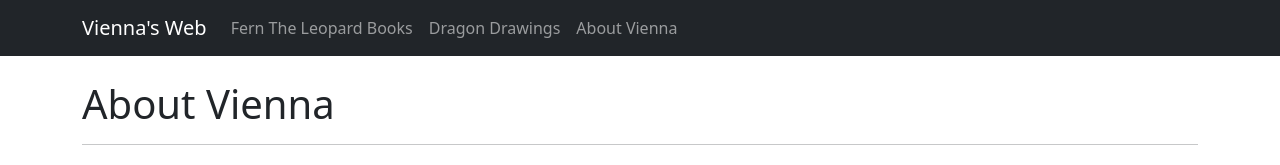
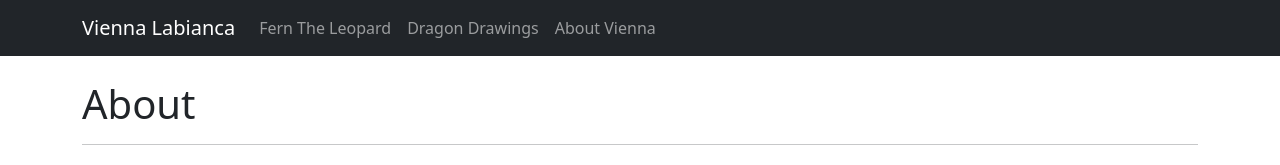
Before and after one commit to klabianco/viesite, a Next.js app: page /about in a window 1280 px wide. Shown: the top 165 px of the page. Built offline with nearby package versions, Linux system fonts and the light colour scheme.

Commit message:
title updates and minor changes...

```diff
--- a/components/FernNavbar.js
+++ b/components/FernNavbar.js
@@ -8,11 +8,11 @@ const FernNavbar = () => {
   return (
     <Navbar bg="dark" variant="dark" expand="lg" className='mb-4'>
     <Container>
-      <Navbar.Brand href="/">Vienna&apos;s Web</Navbar.Brand>
+      <Navbar.Brand href="/">Vienna Labianca</Navbar.Brand>
       <Navbar.Toggle aria-controls="basic-navbar-nav" />
       <Navbar.Collapse id="basic-navbar-nav">
         <Nav className="me-auto">
-          <Nav.Link href="/fern-leopard-books">Fern The Leopard Books</Nav.Link>
+          <Nav.Link href="/fern-leopard-books">Fern The Leopard</Nav.Link>
           <Nav.Link href="/dragon-drawings">Dragon Drawings</Nav.Link>
           <Nav.Link href="/about">About Vienna</Nav.Link>
           {/*
--- a/components/Header.js
+++ b/components/Header.js
@@ -5,7 +5,7 @@ const Header = ({title}) => {
     return (
         <>
         <Head>
-        <title>{title}</title>
+        <title>{title} - Vienna Labianca</title>
         <meta name="description" content={title} />
         <meta name="author" content="Vienna Labianca" />
         <meta name="google-site-verification" content="nbTobdLoCc4hK3bvPn20V8frJrQnwjMooxreqNZuMvQ" />
--- a/pages/about.js
+++ b/pages/about.js
@@ -7,7 +7,7 @@ import Header from '../components/Header'
 import Footer from "../components/Footer";
 
 export default function Home() {
-  const pageTitle = "About Vienna";
+  const pageTitle = "About";
   const fernLink = "/fern-leopard-books";
 
   return (
@@ -16,7 +16,7 @@ export default function Home() {
     <FernNavbar />
 
     <Container>
-    <h1>About Vienna</h1>
+    <h1>{pageTitle}</h1>
     <hr />
     <Row className="mb-3">
       <Col md>
--- a/pages/dragon-drawings.js
+++ b/pages/dragon-drawings.js
@@ -6,7 +6,7 @@ import Header from '../components/Header'
 import Footer from "../components/Footer";
 
 export default function Home() {
-  const pageTitle = "Vienna's Dragon Drawings";
+  const pageTitle = "Dragon Drawings";
 
   return (
     <>
@@ -14,7 +14,7 @@ export default function Home() {
     <FernNavbar />
 
       <Container>
-      <h1>Dragon Drawings</h1>
+      <h1>{pageTitle}</h1>
       <hr />
       <Col className="mb-3">
           <p>The Wings of Fire Books led me to thinking, &quot;Hey, what if I tried to draw some dragons?&quot;  I started by just tracing the covers of the books with tracing paper, and then after I had traced them, took pictures of them on an app called <a href="https://procreate.art/" target="_blank" rel="noreferrer noopener">Procreate</a> and traced them on the iPad.  Then I colored them in, and added backgrounds.  Sometimes, I even made dragon eggs in the pictures.</p>
--- a/pages/fern-leopard-books.js
+++ b/pages/fern-leopard-books.js
@@ -10,7 +10,7 @@ import NewsLetterSignUpForm from "../components/NewsletterSignupForm";
 import fernHeader from '../public/i/fern-page-header.jpg';
 
 export default function Home() {
-  const pageTitle = "Fern The Leopard Books";
+  const pageTitle = "Fern The Leopard";
 
   return (
     <>
@@ -20,7 +20,7 @@ export default function Home() {
       <h1>{pageTitle}</h1>
           <hr />
           <Row className="mb-3">
-            <Col>
+            <Col className="text-center">
             <Image
               src={fernHeader}
               alt="Fern!"
--- a/pages/index.js
+++ b/pages/index.js
@@ -12,7 +12,7 @@ import adDragons from '../public/i/dragon-drawings.png';
 import vieDaisy from '../public/i/vie-daisy.jpg';
 
 export default function Home() {
-  const pageTitle = "Vienna's Web";
+  const pageTitle = "Welcome";
 
   return (
     <div style={{backgroundImage: "url(/i/bg-home.jpg)"}}>
```
